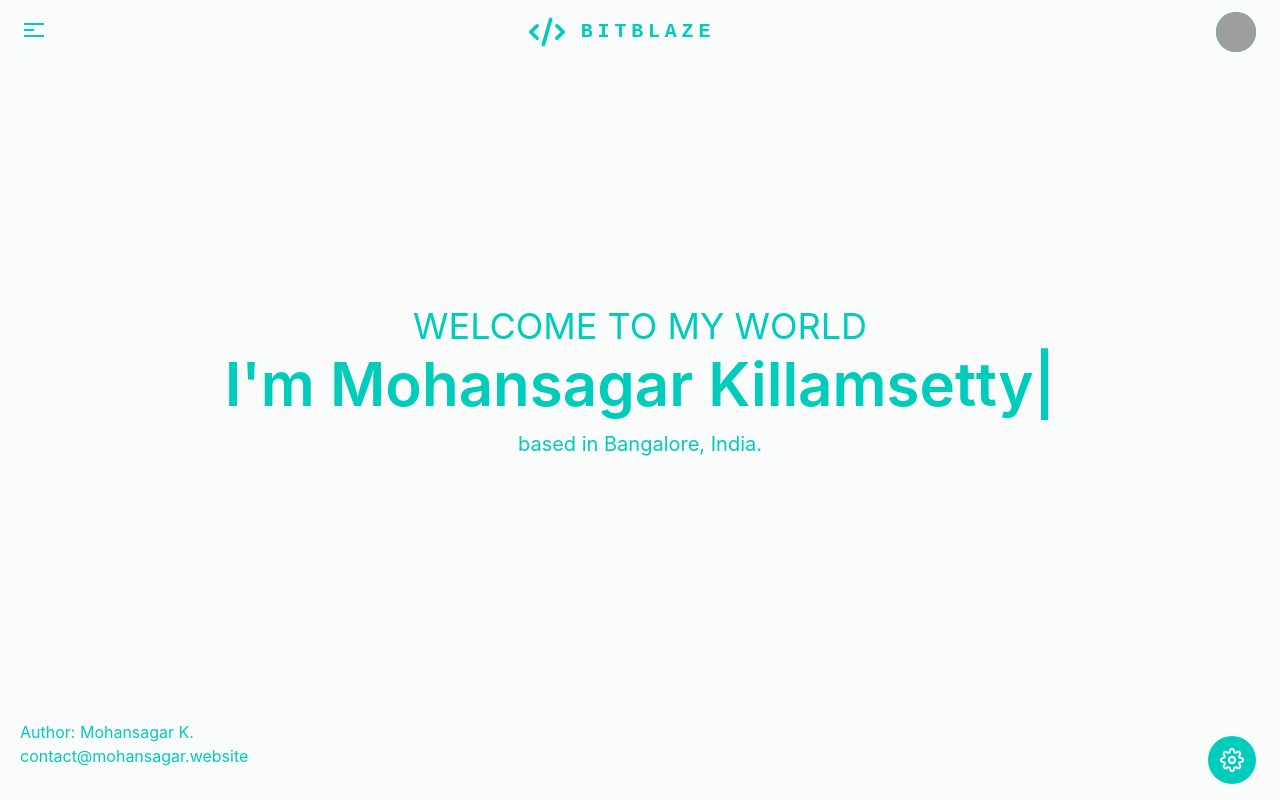
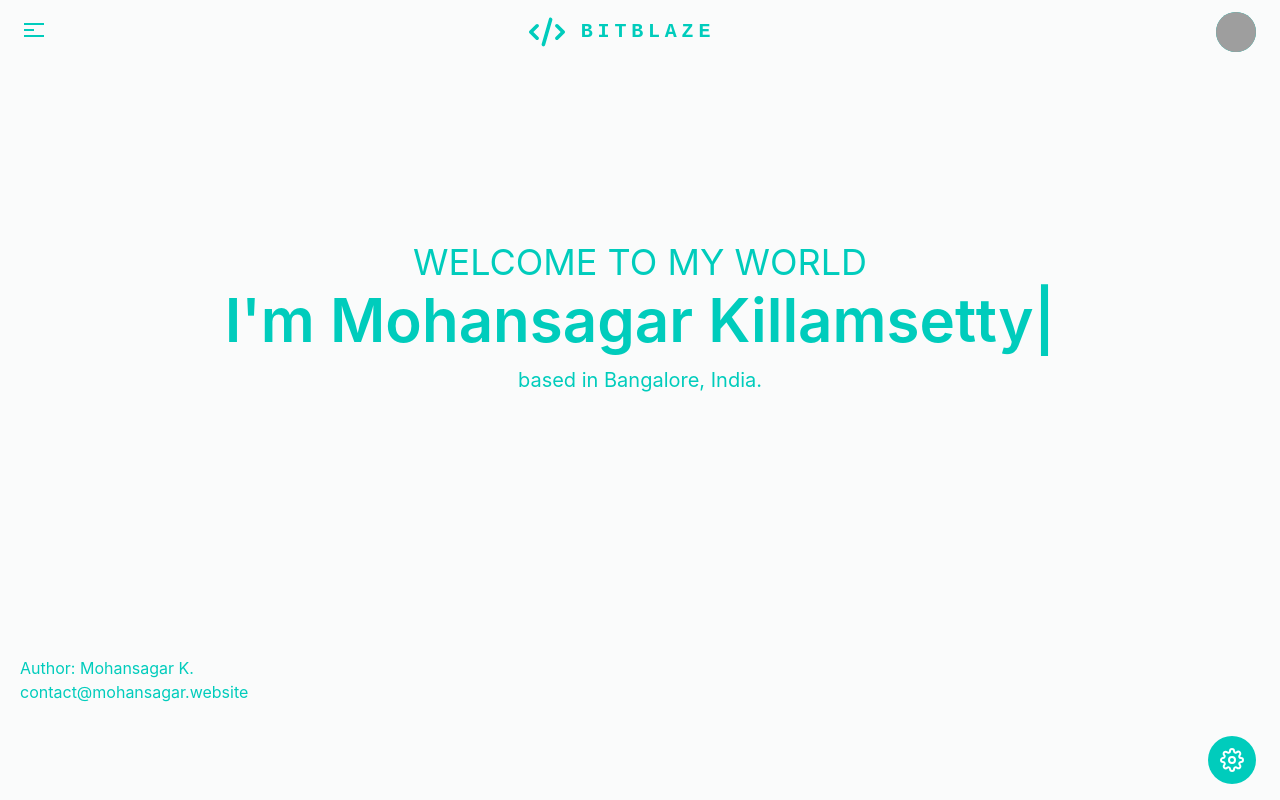
Before and after one commit to mohansagark/bitblaze, a React (Create React App) app: page / in a window 1280 px wide. Built offline with nearby package versions, Linux system fonts and the light colour scheme; grey boxes are pictures that could not be loaded.

Commit message:
alignment glitches

```diff
--- a/src/components/Layout/Header/index.jsx
+++ b/src/components/Layout/Header/index.jsx
@@ -10,10 +10,11 @@ import UserProfile from "../UserProfile";
 import { Popover } from "@mui/material";
 import Logo from "../Logo";
 import CustomMenu from "../Menu";
+import { useMenu } from "../../../helpers/hooks";
 
 function Header({ showLogo = false }) {
   const [anchorElUser, setAnchorElUser] = React.useState(null);
-
+  const { menu, sidebarWidth } = useMenu();
   const handleOpenUserMenu = (event) => {
     setAnchorElUser(event.currentTarget);
   };
@@ -24,9 +25,13 @@ function Header({ showLogo = false }) {
 
   return (
     <AppBar
-      position="static"
+      position="fixed"
       className="bg-background"
-      sx={{ boxShadow: "none" }}
+      sx={{
+        boxShadow: "none",
+        width: menu ? `calc(100% - ${sidebarWidth})` : "100%",
+        transition: "width 400ms ease",
+      }}
     >
       <Container maxWidth="xl">
         <Toolbar disableGutters className="flex justify-between">
--- a/src/components/Layout/index.jsx
+++ b/src/components/Layout/index.jsx
@@ -9,7 +9,7 @@ const Layout = ({ children = <></> }) => {
   const { menu, isMobile, sidebarWidth } = useMenu();
 
   return (
-    <Grid className="contents" sx={{ flexGrow: 1 }}>
+    <Grid className="contents h-full overflow-y-auto" sx={{ flexGrow: 1 }}>
       {!isMobile && (
         <Grid
           className={`transition bg-surface ${
@@ -21,7 +21,7 @@ const Layout = ({ children = <></> }) => {
           <SideDrawer />
         </Grid>
       )}
-      <Grid className="transition" item sx={{ flex: 1 }}>
+      <Grid className="transition h-full overflow-y-auto" item sx={{ flex: 1 }}>
         <Header showLogo />
         <Grid className="bg-background h-[calc(100vh - 164px)] mt-0 overflow-hidden">
           {children}
--- a/src/pages/Home/index.jsx
+++ b/src/pages/Home/index.jsx
@@ -3,7 +3,7 @@ import IntroSecDetails from "../../data/introSection.json";
 
 const Home = () => {
   return (
-    <div className="flex justify-center items-center flex-col p-5 text-center w-screen h-[calc(100vh-164px)]">
+    <div className="flex justify-center items-center flex-col p-5 text-center h-[calc(100vh-164px)]">
       <p className="text-5 text-uppercase text-4xl text-primary ls-4 mb-2 mb-md-3">
         {IntroSecDetails.heading1}
       </p>
```
